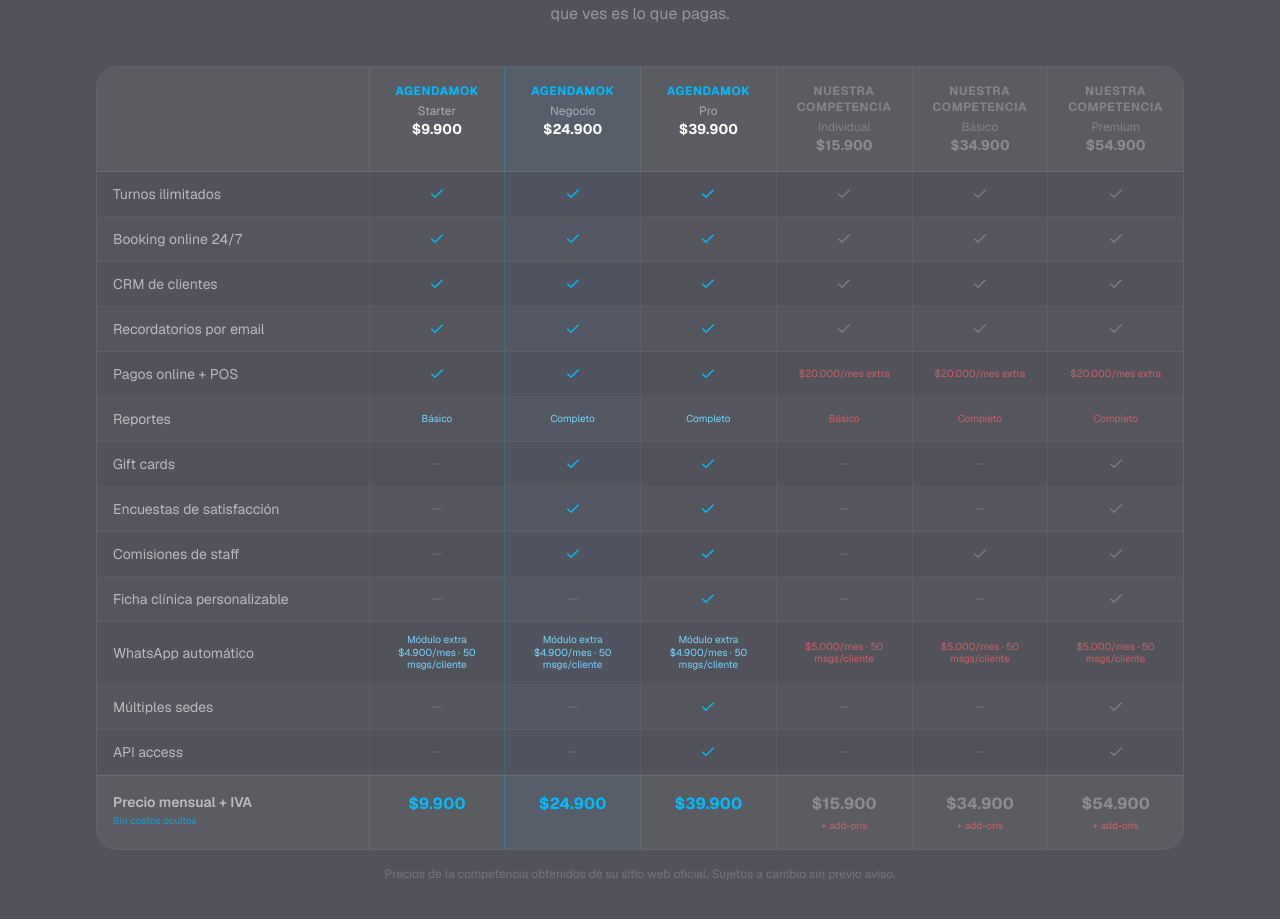
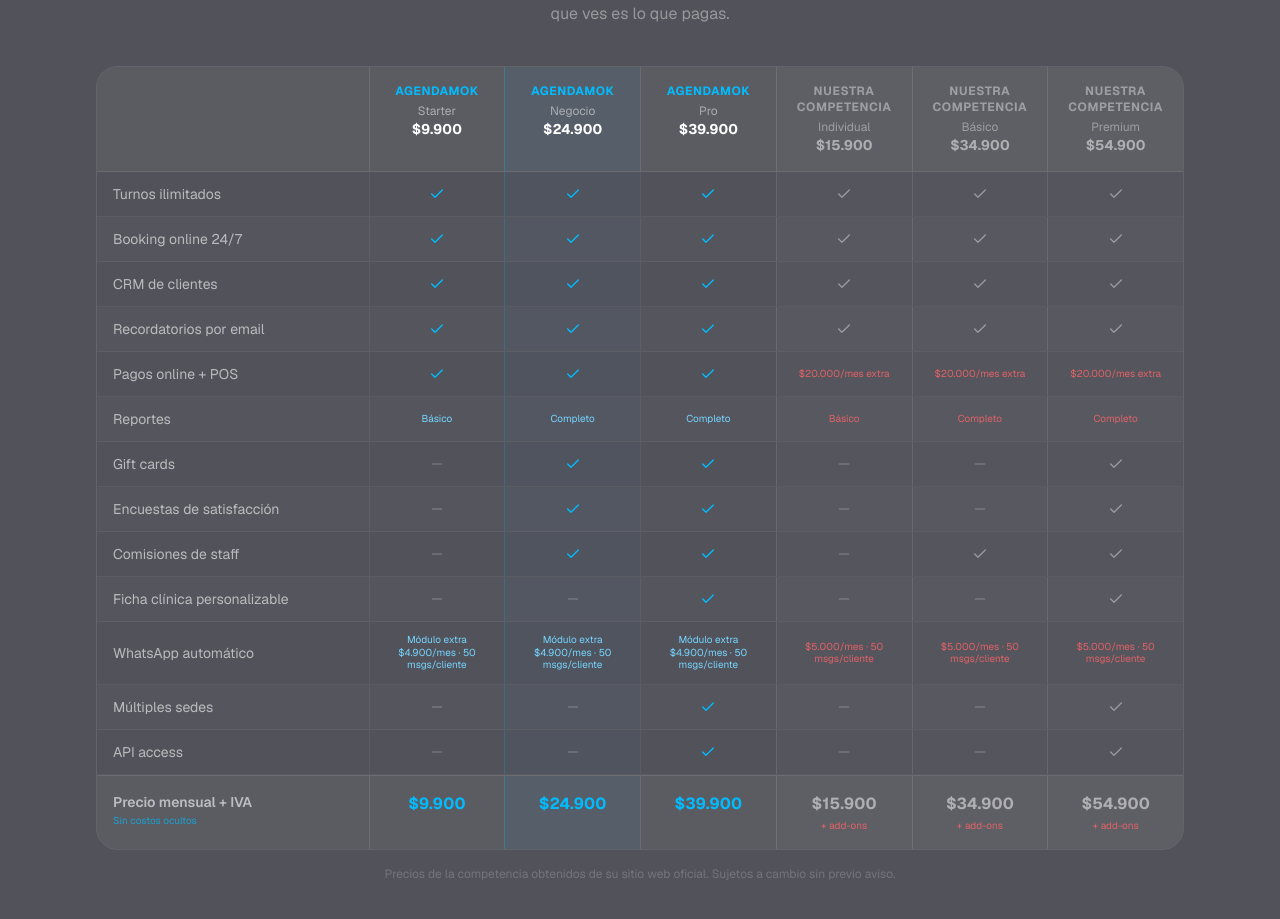
Before and after one commit to josetomas-chi/agendamok, a Next.js app: page / in a window 1280 px wide. Shown: the part 4329-5248 px from the top of the page. Built offline with nearby package versions, Linux system fonts and the light colour scheme.

Commit message:
fix: improve competitor column readability in comparison table

```diff
--- a/src/app/page.tsx
+++ b/src/app/page.tsx
@@ -95,9 +95,9 @@
 ]
 
 function CellValue({ val, isUs }: { val: FeatureValue; isUs: boolean }) {
-  if (val === true) return <Check className={`w-4 h-4 ${isUs ? "text-sky-400" : "text-white/25"}`} />
-  if (val === false) return <Minus className="w-4 h-4 text-white/10" />
-  return <span className={`text-[10px] text-center leading-tight ${isUs ? "text-sky-300" : "text-red-400/70"}`}>{val}</span>
+  if (val === true) return <Check className={`w-4 h-4 ${isUs ? "text-sky-400" : "text-white/40"}`} />
+  if (val === false) return <Minus className="w-4 h-4 text-white/20" />
+  return <span className={`text-[10px] text-center leading-tight ${isUs ? "text-sky-300" : "text-red-400/80"}`}>{val}</span>
 }
 
 function useScrollReveal() {
@@ -484,20 +484,20 @@
                     <div className="text-sm font-bold text-white">$39.900</div>
                   </div>
                   {/* Competitor headers */}
-                  <div className="p-4 text-center border-l border-white/5">
-                    <div className="text-xs text-white/25 font-bold uppercase tracking-wider mb-1">Nuestra Competencia</div>
-                    <div className="text-xs text-white/25">Individual</div>
-                    <div className="text-sm font-bold text-white/30">$15.900</div>
+                  <div className="p-4 text-center border-l border-white/10 bg-white/[0.02]">
+                    <div className="text-xs text-white/40 font-bold uppercase tracking-wider mb-1">Nuestra Competencia</div>
+                    <div className="text-xs text-white/40">Individual</div>
+                    <div className="text-sm font-bold text-white/50">$15.900</div>
                   </div>
-                  <div className="p-4 text-center border-l border-white/5">
-                    <div className="text-xs text-white/25 font-bold uppercase tracking-wider mb-1">Nuestra Competencia</div>
-                    <div className="text-xs text-white/25">Básico</div>
-                    <div className="text-sm font-bold text-white/30">$34.900</div>
+                  <div className="p-4 text-center border-l border-white/10 bg-white/[0.02]">
+                    <div className="text-xs text-white/40 font-bold uppercase tracking-wider mb-1">Nuestra Competencia</div>
+                    <div className="text-xs text-white/40">Básico</div>
+                    <div className="text-sm font-bold text-white/50">$34.900</div>
                   </div>
-                  <div className="p-4 text-center border-l border-white/5">
-                    <div className="text-xs text-white/25 font-bold uppercase tracking-wider mb-1">Nuestra Competencia</div>
-                    <div className="text-xs text-white/25">Premium</div>
-                    <div className="text-sm font-bold text-white/30">$54.900</div>
+                  <div className="p-4 text-center border-l border-white/10 bg-white/[0.02]">
+                    <div className="text-xs text-white/40 font-bold uppercase tracking-wider mb-1">Nuestra Competencia</div>
+                    <div className="text-xs text-white/40">Premium</div>
+                    <div className="text-sm font-bold text-white/50">$54.900</div>
                   </div>
                 </div>
 
@@ -516,7 +516,7 @@
                     ))}
                     {/* Competitor cols */}
                     {row.them.map((val, ci) => (
-                      <div key={ci} className="p-3 flex items-center justify-center border-l border-white/5">
+                      <div key={ci} className="p-3 flex items-center justify-center border-l border-white/10 bg-white/[0.02]">
                         <CellValue val={val} isUs={false} />
                       </div>
                     ))}
@@ -538,17 +538,17 @@
                   <div className="p-4 text-center border-l border-white/10">
                     <span className="text-sky-400 font-bold">$39.900</span>
                   </div>
-                  <div className="p-4 text-center border-l border-white/5">
-                    <span className="text-white/30 font-bold">$15.900</span>
-                    <div className="text-[10px] text-red-400/70 mt-0.5">+ add-ons</div>
+                  <div className="p-4 text-center border-l border-white/10 bg-white/[0.02]">
+                    <span className="text-white/50 font-bold">$15.900</span>
+                    <div className="text-[10px] text-red-400/80 mt-0.5">+ add-ons</div>
                   </div>
-                  <div className="p-4 text-center border-l border-white/5">
-                    <span className="text-white/30 font-bold">$34.900</span>
-                    <div className="text-[10px] text-red-400/70 mt-0.5">+ add-ons</div>
+                  <div className="p-4 text-center border-l border-white/10 bg-white/[0.02]">
+                    <span className="text-white/50 font-bold">$34.900</span>
+                    <div className="text-[10px] text-red-400/80 mt-0.5">+ add-ons</div>
                   </div>
-                  <div className="p-4 text-center border-l border-white/5">
-                    <span className="text-white/30 font-bold">$54.900</span>
-                    <div className="text-[10px] text-red-400/70 mt-0.5">+ add-ons</div>
+                  <div className="p-4 text-center border-l border-white/10 bg-white/[0.02]">
+                    <span className="text-white/50 font-bold">$54.900</span>
+                    <div className="text-[10px] text-red-400/80 mt-0.5">+ add-ons</div>
                   </div>
                 </div>
               </div>
```
